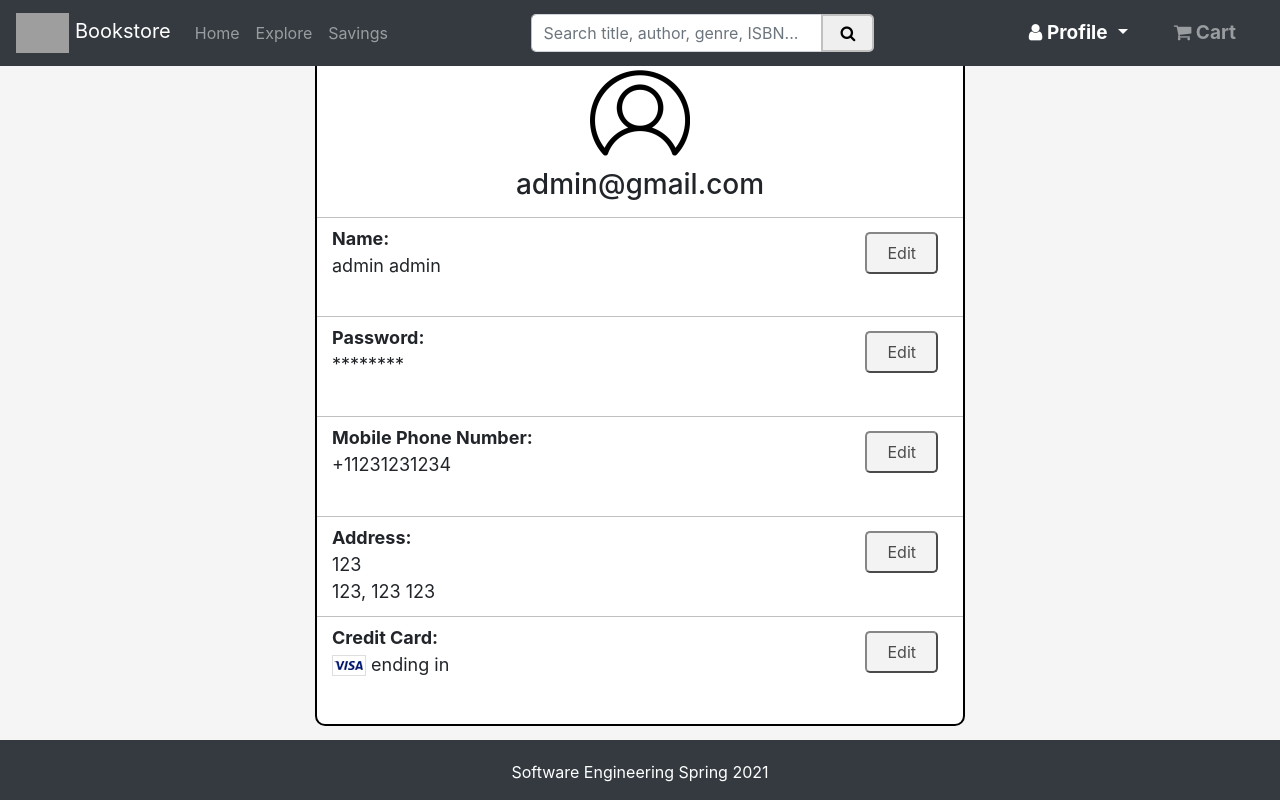
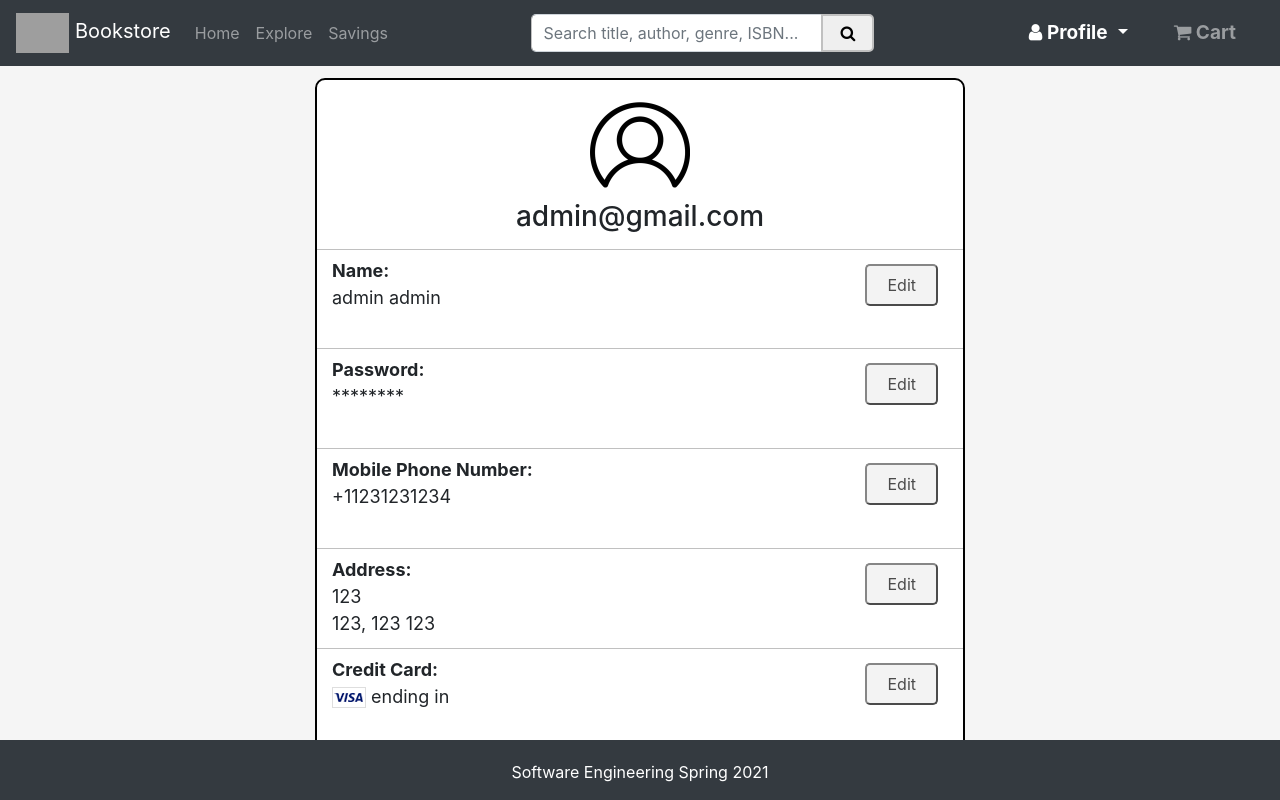
Before and after one commit to dseeler/bookaholics, a Django app: page /edit_profile in a window 1280 px wide. Run offline with Django 3.2, Linux system fonts and the light colour scheme; a user stored in the database is signed in; some libraries are stand-ins or nearby versions; grey boxes are pictures that could not be loaded.

Commit message:
Edit profile resizing fix

```diff
--- a/django_project/bookstore/static/bookstore/edit_profile.css
+++ b/django_project/bookstore/static/bookstore/edit_profile.css
@@ -1,5 +1,5 @@
 #content{
-    height: 80%;
+    height: 88%;
     background: none;
     display: flex;
     justify-content: center;
```
